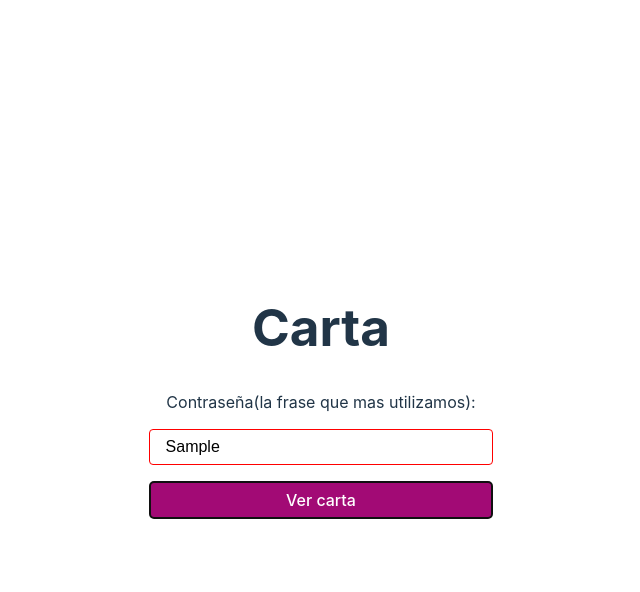
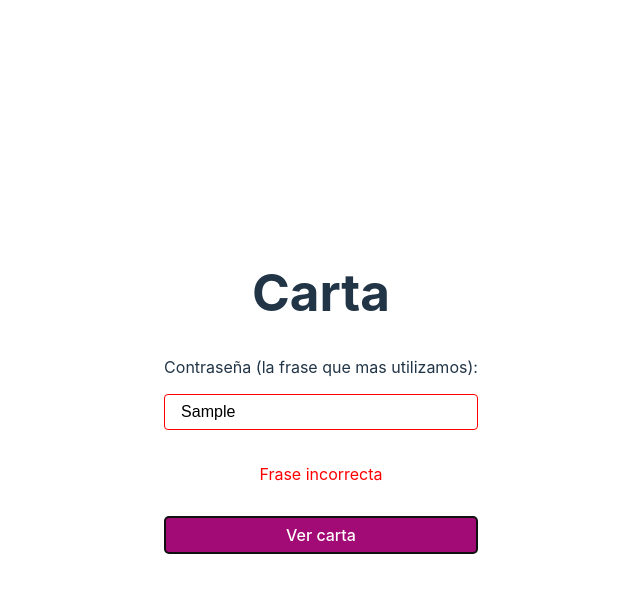
Before and after one commit to kendalqb1/carta, a React (Vite) app: page / in a window 1280 px wide. Both pictures are taken after typing "Sample" into the empty fields and a click on the button "Ver carta". Shown: the top 592 px of the page, without its empty margins (319-959 px from the left). Built offline with nearby package versions, Linux system fonts and the light colour scheme.

Commit message:
Prueba 4

```diff
--- a/src/App.jsx
+++ b/src/App.jsx
@@ -28,7 +28,7 @@ function App() {
       <h1>Carta</h1>
       <form onSubmit={handleSubmit}>
         <label style={labelStyle}>
-          Contraseña(la frase que mas utilizamos):
+          Contraseña (la frase que mas utilizamos):
 
         </label>
         <input
@@ -37,6 +37,9 @@ function App() {
             onChange={handleInputChange}
             style={errorForm ? inputStyleError : inputStyle}
           />
+          {
+            errorForm && <p style={labelError}>Frase incorrecta</p>
+          }
         <button type="submit" style={buttonStyle}>
           Ver carta
         </button>
@@ -49,6 +52,12 @@ const labelStyle = {
   display: 'block',
   marginBottom: '15px',
 }
+
+const labelError = {
+  color: '#FF0000',
+  marginBottom: '30px'
+}
+
 
 const inputStyleError = {
   padding: '8px 16px',
```
